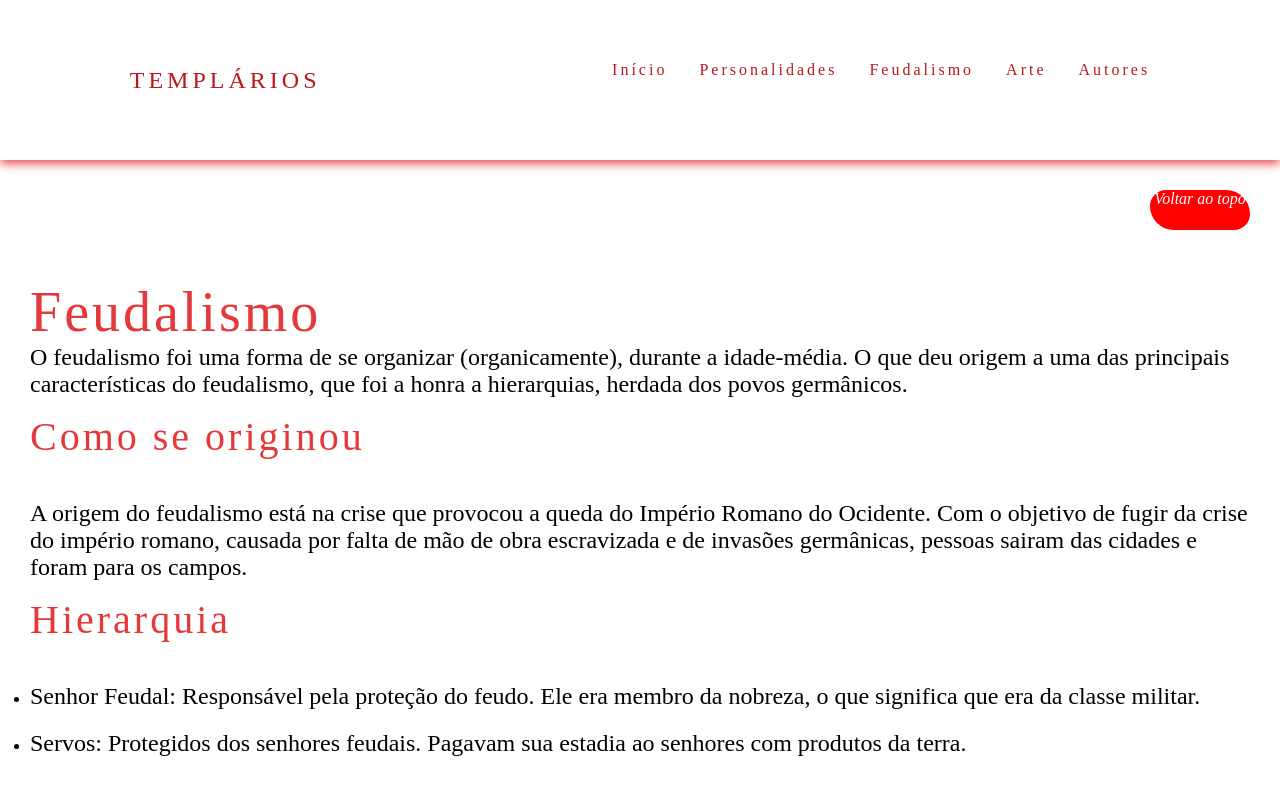
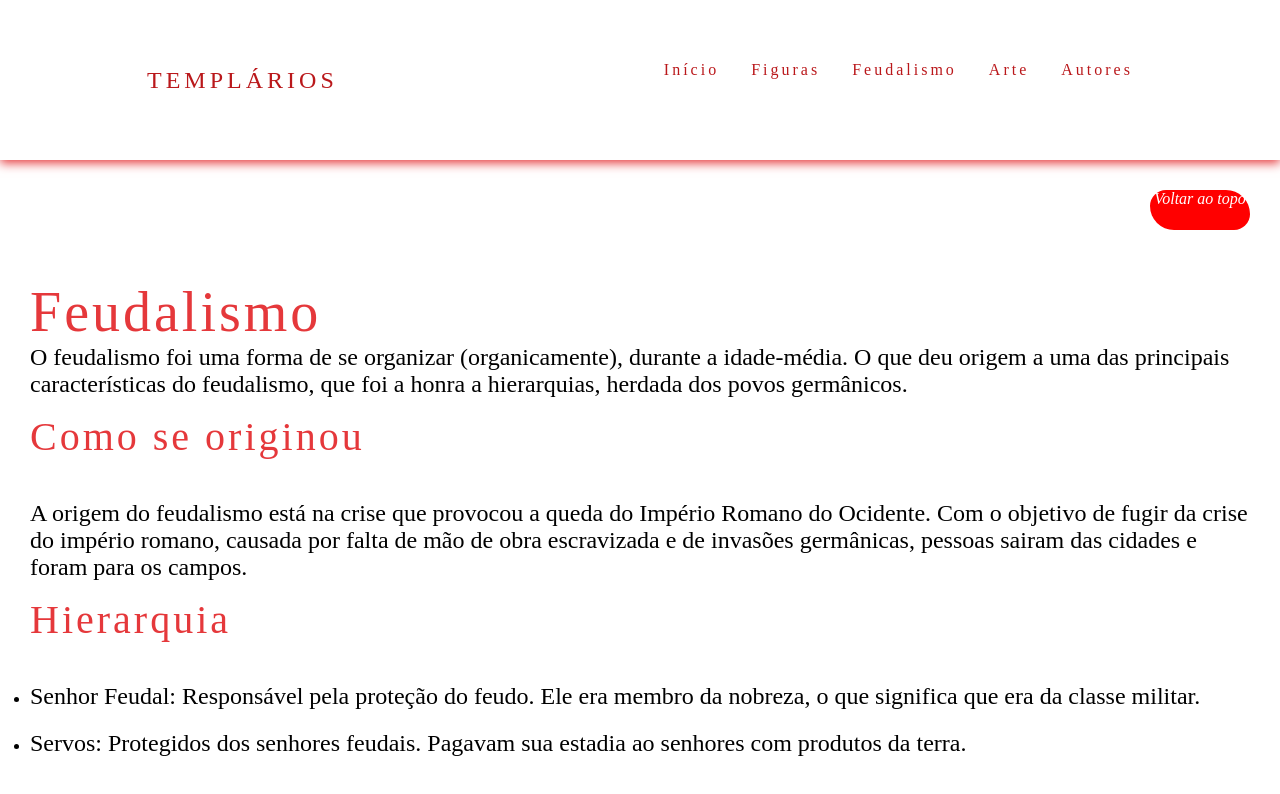
Before and after one commit to gabrieltheodoro1x/Templ-rios, a plain HTML site: page feudalismo.html in a window 1280 px wide. Shown: the top 794 px of the page. Drawn offline with Linux system fonts and the light colour scheme.

Commit message:
Atualizar feudalismo

```diff
--- a/feudalismo.html
+++ b/feudalismo.html
@@ -22,7 +22,7 @@
             </div>
             <ul class="nav-list">
                 <li><a href="index.html">Início</a></li>
-                <li><a href="filosofia.html">Personalidades</a></li>
+                <li><a href="filosofia.html">Figuras</a></li>
                 <li><a href="feudalismo.html">Feudalismo</a></li>
                 <li><a href="arte.html">Arte</a></li>
                 <li><a href="autores.html">Autores</a></li>
```
